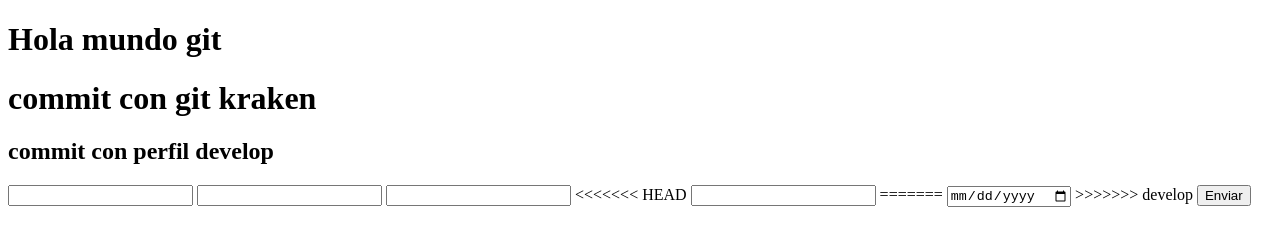
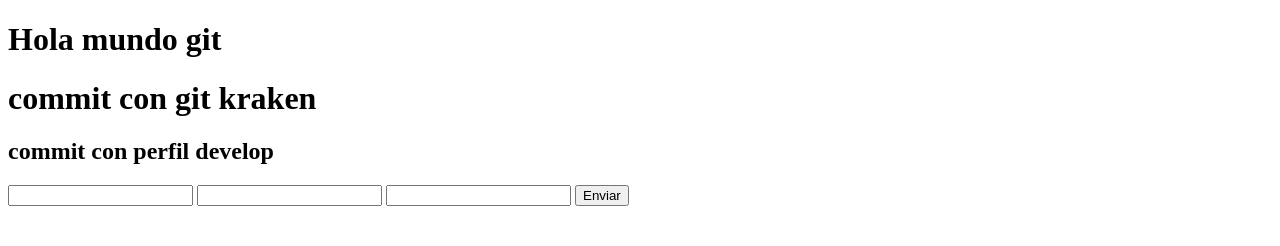
Before and after one commit to charlyhp13/helloword-git, a plain HTML site: page index.html in a window 1280 px wide. Drawn offline with Linux system fonts and the light colour scheme.

Commit message:
se arregla problema

```diff
--- a/index.html
+++ b/index.html
@@ -15,11 +15,6 @@
         <input type="number" name="fistName" id="fistName">
         <input type="text" name="lastName" id="lastName">
         <input type="number" name="age" id="age">
-<<<<<<< HEAD
-        <input src="#" alt="Img">
-=======
-        <input type="date" name="cumpleaños">
->>>>>>> develop
         <input type="button" value="Enviar">
     </form>
 </body>
```
